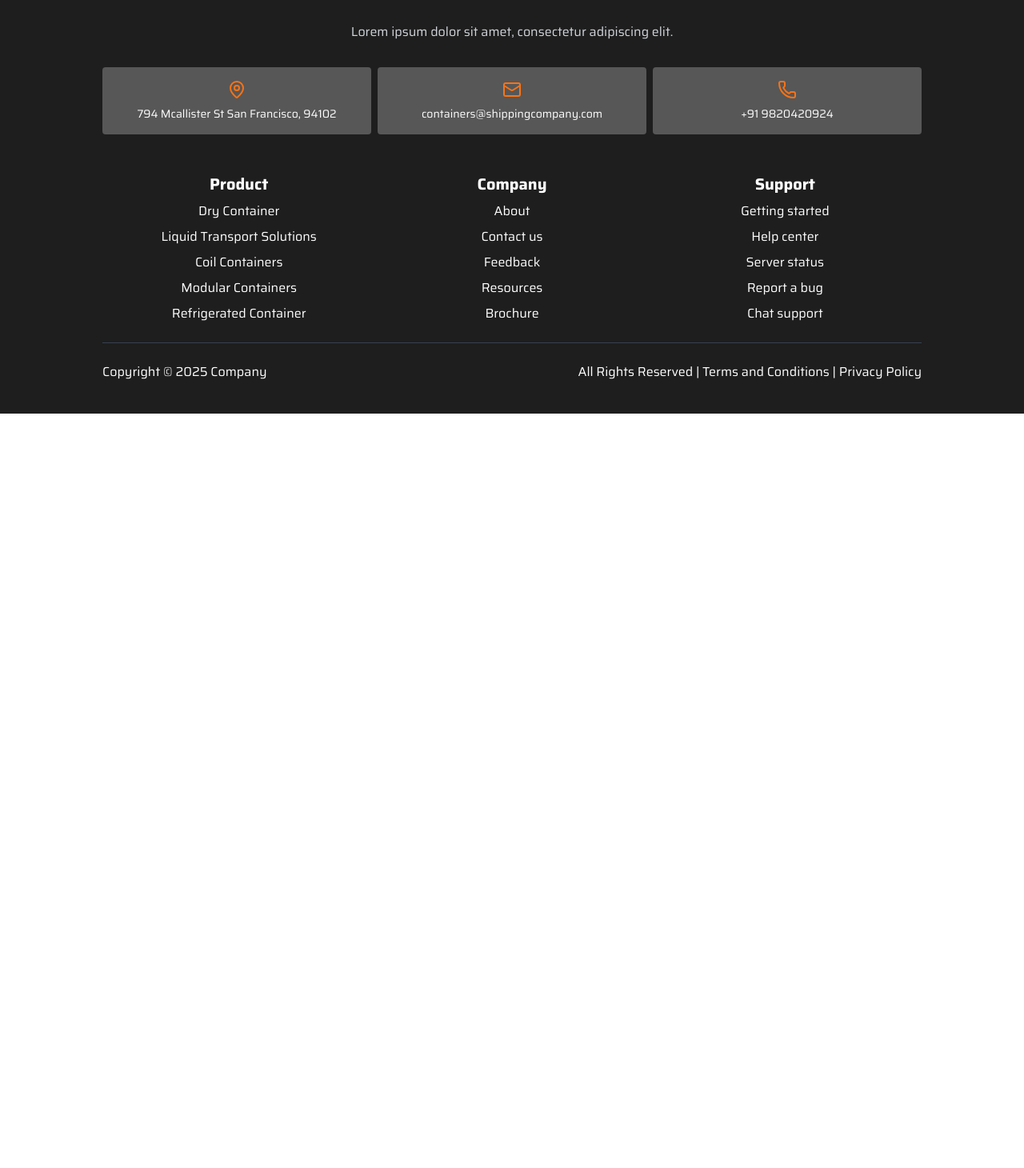
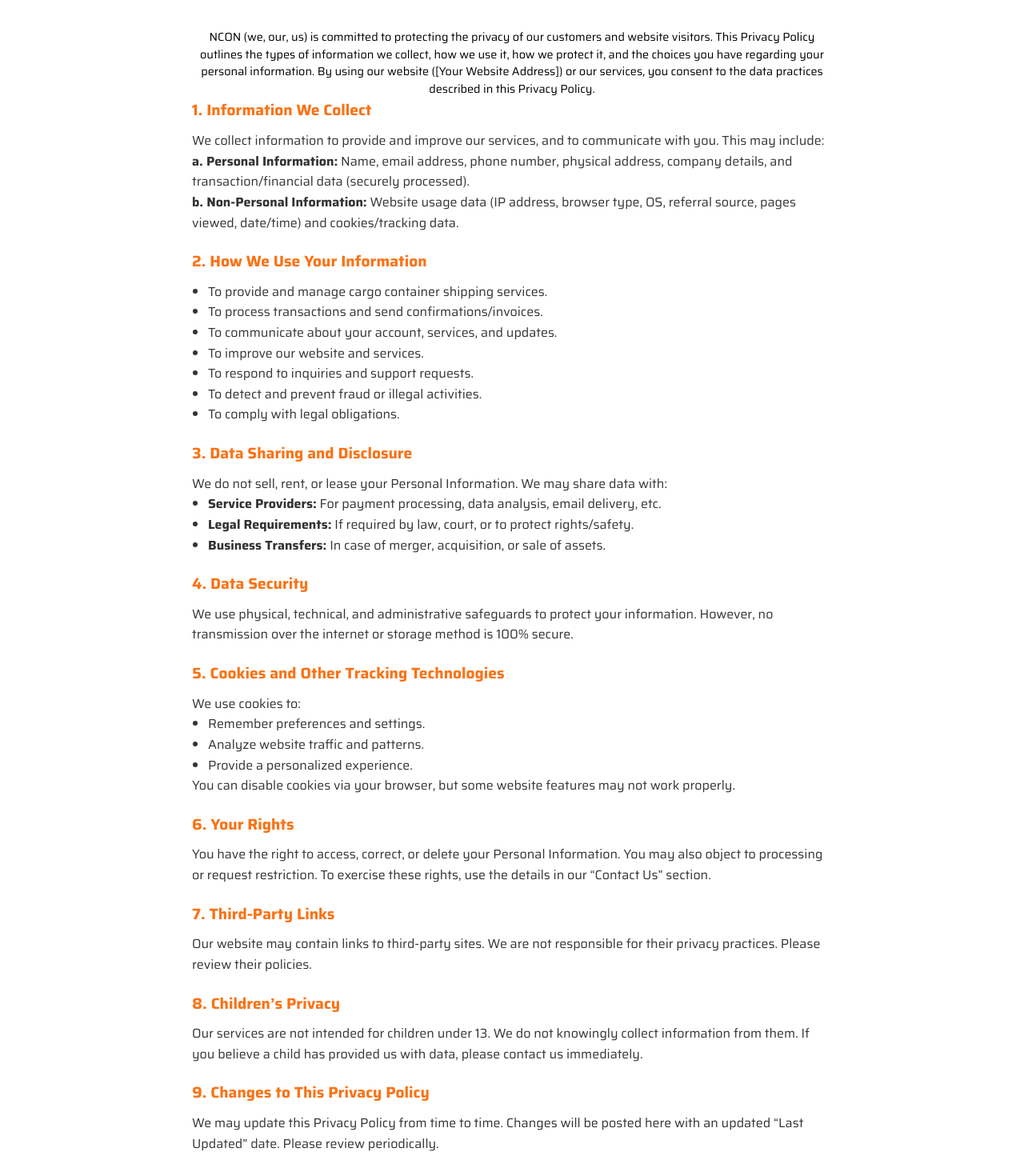
Before and after one commit to Ncontainer/website, a React (Vite) app: page /privacy-policy in a window 1280 px wide. Shown: the part 184-1644 px from the top of the page at 80% size. Before the commit the page ends 800 px from the top, so only its background shows below. Built offline with nearby package versions, Linux system fonts and the light colour scheme.

Commit message:
privacy_policy

```diff
--- a/src/App.jsx
+++ b/src/App.jsx
@@ -24,6 +24,7 @@ import Footer from "./components/Footer";
 import OurProducts from "./Pages/OurProducts";
 import ResetPasswordPage from './components/ResetPasswordPage';
 import TermsAndConditions from "./Pages/TermsAndConditions";
+import PrivacyPolicy from "./Pages/PrivacyPolicy";
 
 
 // function App() {
@@ -69,7 +70,8 @@ function App() {
         <Route path="/trade" element={<TradeForm />} />
 
         <Route path="/reset-password/:token" element={<ResetPasswordPage />} />
-        <Route path="/terms-conditions" element={<TermsAndConditions/>}></Route>
+        <Route path="/terms-conditions" element={<TermsAndConditions/>}/>
+        <Route path="/privacy-policy" element={<PrivacyPolicy/>}/>
 
 
         </Routes>
--- /dev/null
+++ b/src/Pages/PrivacyPolicy.jsx
@@ -0,0 +1,154 @@
+import React from 'react';
+import NewsLetter from '../components/NewsLetter';
+import Blog from '../components/Blog';
+
+const PrivacyPolicy = () => {
+  return (
+    <div>
+      <div style={{ marginBottom: '20px' }}></div>
+      <h1 style={{ textAlign: 'center', fontSize: '2.5rem', marginBottom: '40px' }}>
+        Privacy Policy
+      </h1>
+      <p
+        style={{
+          fontSize: '0.9rem',
+          marginBottom: '50px',
+          maxWidth: '800px',
+          textAlign: 'center',
+          margin: '0 auto',
+        }}
+      >
+        NCON (we, our, us) is committed to protecting the privacy of our customers and website
+        visitors. This Privacy Policy outlines the types of information we collect, how we use it,
+        how we protect it, and the choices you have regarding your personal information. By using
+        our website ([Your Website Address]) or our services, you consent to the data practices
+        described in this Privacy Policy.
+      </p>
+
+      <div
+        style={{
+          maxWidth: '800px',
+          margin: '0 auto',
+          fontFamily: 'sans-serif',
+          lineHeight: '1.6',
+          color: '#333',
+        }}
+      >
+        {/* Section 1 */}
+        <div style={{ marginBottom: '20px' }}>
+          <h2
+            style={{
+              fontSize: '1.2rem',
+              fontWeight: 'bold',
+              color: 'rgb(249 115 22)',
+              marginBottom: '10px',
+            }}
+          >
+            1. Information We Collect
+          </h2>
+          <p>We collect information to provide and improve our services, and to communicate with you. This may include:</p>
+          <p><strong>a. Personal Information:</strong> Name, email address, phone number, physical address, company details, and transaction/financial data (securely processed).</p>
+          <p><strong>b. Non-Personal Information:</strong> Website usage data (IP address, browser type, OS, referral source, pages viewed, date/time) and cookies/tracking data.</p>
+        </div>
+
+        {/* Section 2 */}
+        <div style={{ marginBottom: '20px' }}>
+          <h2 style={{ fontSize: '1.2rem', fontWeight: 'bold', color: 'rgb(249 115 22)', marginBottom: '10px' }}>
+            2. How We Use Your Information
+          </h2>
+          <ul style={{ listStyleType: 'disc', paddingLeft: '20px' }}>
+            <li>To provide and manage cargo container shipping services.</li>
+            <li>To process transactions and send confirmations/invoices.</li>
+            <li>To communicate about your account, services, and updates.</li>
+            <li>To improve our website and services.</li>
+            <li>To respond to inquiries and support requests.</li>
+            <li>To detect and prevent fraud or illegal activities.</li>
+            <li>To comply with legal obligations.</li>
+          </ul>
+        </div>
+
+        {/* Section 3 */}
+        <div style={{ marginBottom: '20px' }}>
+          <h2 style={{ fontSize: '1.2rem', fontWeight: 'bold', color: 'rgb(249 115 22)', marginBottom: '10px' }}>
+            3. Data Sharing and Disclosure
+          </h2>
+          <p>We do not sell, rent, or lease your Personal Information. We may share data with:</p>
+          <ul style={{ listStyleType: 'disc', paddingLeft: '20px' }}>
+            <li><strong>Service Providers:</strong> For payment processing, data analysis, email delivery, etc.</li>
+            <li><strong>Legal Requirements:</strong> If required by law, court, or to protect rights/safety.</li>
+            <li><strong>Business Transfers:</strong> In case of merger, acquisition, or sale of assets.</li>
+          </ul>
+        </div>
+
+        {/* Section 4 */}
+        <div style={{ marginBottom: '20px' }}>
+          <h2 style={{ fontSize: '1.2rem', fontWeight: 'bold', color: 'rgb(249 115 22)', marginBottom: '10px' }}>
+            4. Data Security
+          </h2>
+          <p>
+            We use physical, technical, and administrative safeguards to protect your information. However, no transmission over the internet or storage method is 100% secure.
+          </p>
+        </div>
+
+        {/* Section 5 */}
+        <div style={{ marginBottom: '20px' }}>
+          <h2 style={{ fontSize: '1.2rem', fontWeight: 'bold', color: 'rgb(249 115 22)', marginBottom: '10px' }}>
+            5. Cookies and Other Tracking Technologies
+          </h2>
+          <p>We use cookies to:</p>
+          <ul style={{ listStyleType: 'disc', paddingLeft: '20px' }}>
+            <li>Remember preferences and settings.</li>
+            <li>Analyze website traffic and patterns.</li>
+            <li>Provide a personalized experience.</li>
+          </ul>
+          <p>You can disable cookies via your browser, but some website features may not work properly.</p>
+        </div>
+
+        {/* Section 6 */}
+        <div style={{ marginBottom: '20px' }}>
+          <h2 style={{ fontSize: '1.2rem', fontWeight: 'bold', color: 'rgb(249 115 22)', marginBottom: '10px' }}>
+            6. Your Rights
+          </h2>
+          <p>
+            You have the right to access, correct, or delete your Personal Information. You may also object to processing or request restriction. To exercise these rights, use the details in our “Contact Us” section.
+          </p>
+        </div>
+
+        {/* Section 7 */}
+        <div style={{ marginBottom: '20px' }}>
+          <h2 style={{ fontSize: '1.2rem', fontWeight: 'bold', color: 'rgb(249 115 22)', marginBottom: '10px' }}>
+            7. Third-Party Links
+          </h2>
+          <p>
+            Our website may contain links to third-party sites. We are not responsible for their privacy practices. Please review their policies.
+          </p>
+        </div>
+
+        {/* Section 8 */}
+        <div style={{ marginBottom: '20px' }}>
+          <h2 style={{ fontSize: '1.2rem', fontWeight: 'bold', color: 'rgb(249 115 22)', marginBottom: '10px' }}>
+            8. Children’s Privacy
+          </h2>
+          <p>
+            Our services are not intended for children under 13. We do not knowingly collect information from them. If you believe a child has provided us with data, please contact us immediately.
+          </p>
+        </div>
+
+        {/* Section 9 */}
+        <div style={{ marginBottom: '20px' }}>
+          <h2 style={{ fontSize: '1.2rem', fontWeight: 'bold', color: 'rgb(249 115 22)', marginBottom: '10px' }}>
+            9. Changes to This Privacy Policy
+          </h2>
+          <p>
+            We may update this Privacy Policy from time to time. Changes will be posted here with an updated “Last Updated” date. Please review periodically.
+          </p>
+        </div>
+      </div>
+
+      <NewsLetter />
+      <div style={{ marginBottom: '70px' }}></div>
+    </div>
+  );
+};
+
+export default PrivacyPolicy;
--- a/src/Pages/TermsAndConditions.jsx
+++ b/src/Pages/TermsAndConditions.jsx
@@ -105,7 +105,10 @@ const TermsAndConditions = () => {
       </div>
 
     </div>
+    <NewsLetter/>
+      <div style={{marginBottom: '70px'}} >
 
+        </div>
   </div>
   );
 };
--- a/src/components/Footer.jsx
+++ b/src/components/Footer.jsx
@@ -148,7 +148,7 @@ export default function Footer() {
           <div>Copyright © 2025 Company</div>
           <div>
             All Rights Reserved | <Link to="/terms-conditions">Terms and Conditions</Link> |{" "}
-            <Link to="#">Privacy Policy</Link>
+            <Link to="/privacy-policy">Privacy Policy</Link>
           </div>
         </div>
       </div>
```
